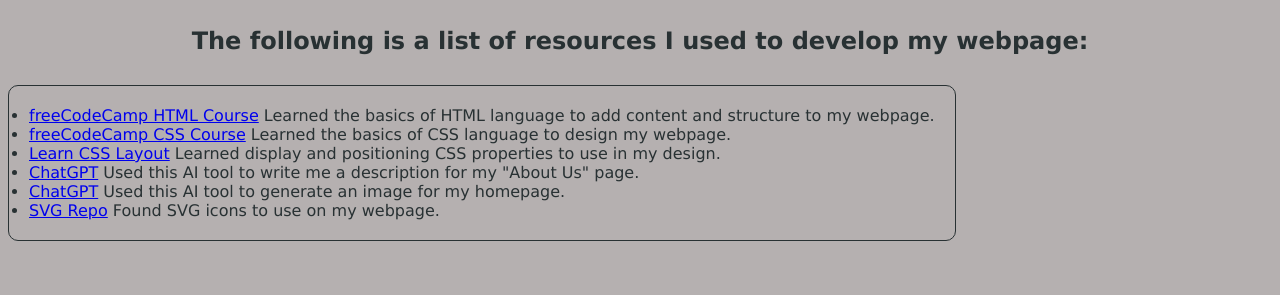
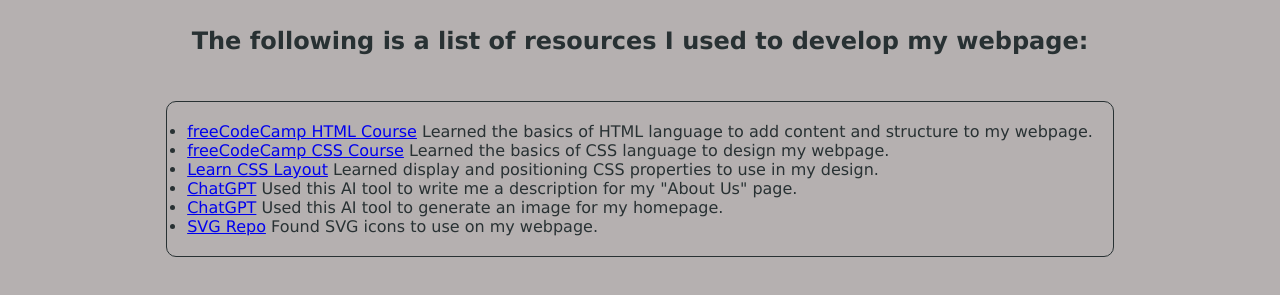
Before and after one commit to aabdul83/aabdul83.github.io, a plain HTML site: page resources.html in a window 1280 px wide. Shown: the part 71-366 px from the top of the page. Drawn offline with Linux system fonts and the light colour scheme.

Commit message:
Add files via upload

```diff
--- a/resources.html
+++ b/resources.html
@@ -2,13 +2,14 @@
 <html lang="en">
     <head>
         <meta charset="UTF-8">
-        <title>Title</title>
+        <title>Resources</title>
         <link rel="stylesheet" type="text/css" href="webbasics.css">
     </head>
     <body class="gray-text" id="resource-background">
       <h1>Resources</h1>
         <h2>The following is a list of resources I used to develop my webpage:</h2>
-            <ul class="black-border">
+        <div>
+        <ul class="black-border">
                 <li><a href="https://www.freecodecamp.org/learn/responsive-web-design/#basic-html-and-html5">freeCodeCamp HTML Course</a> Learned the basics of HTML language to add content and structure to my webpage.</li>
                 <li><a href="https://www.freecodecamp.org/learn/responsive-web-design/#basic-css">freeCodeCamp CSS Course</a> Learned the basics of CSS language to design my webpage.</li>
                 <li><a href="https://learnlayout.com/">Learn CSS Layout</a> Learned display and positioning CSS properties to use in my design. </li>
@@ -16,5 +17,6 @@
                 <li><a href="https://chatgpt.com/share/6ae224af-6be8-83ea-9986-5329b68f9005">ChatGPT</a> Used this AI tool to generate an image for my homepage. </li>
                 <li><a href="https://www.svgrepo.com/">SVG Repo</a> Found SVG icons to use on my webpage. </li>
             </ul>
+        </div>
     </body>
 </html>
--- a/webbasics.css
+++ b/webbasics.css
@@ -28,7 +28,7 @@
 }
 
 h1, h2, h3, p, table {
-  text-align:center;
+  text-align: center;
 }
 
 ul, ol {
@@ -112,9 +112,10 @@
   padding: 5px;
 }
 
-  .smaller-image {
+.smaller-image {
     width: 50px;
   }
+
 
 #resource-background {
   background-color: #b5b0b0;
```
Also changed, not shown: aboutus.html (+1 -1 lines), contact.html (+4 -2 lines), index.html (+1 -1 lines), menu.html (+1 -1 lines).
